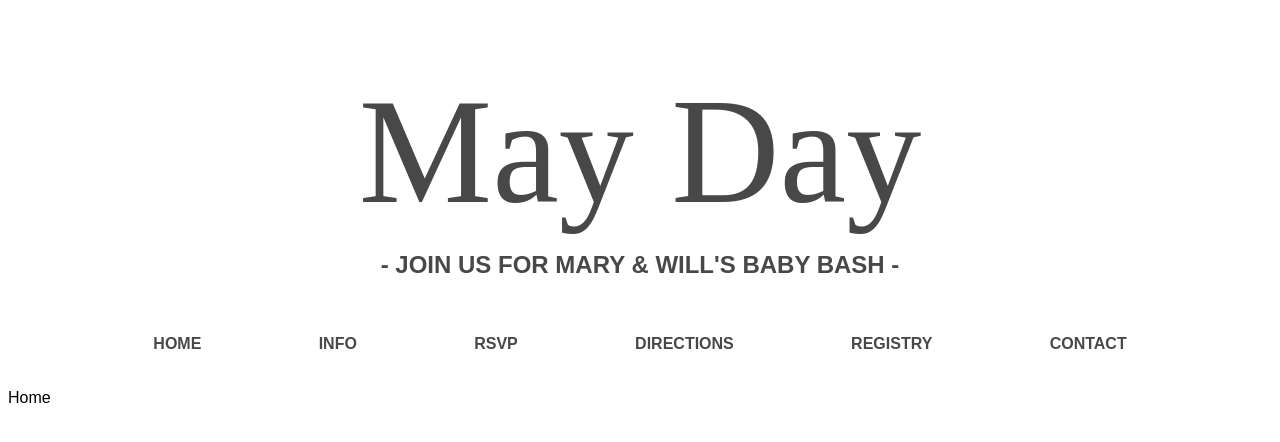
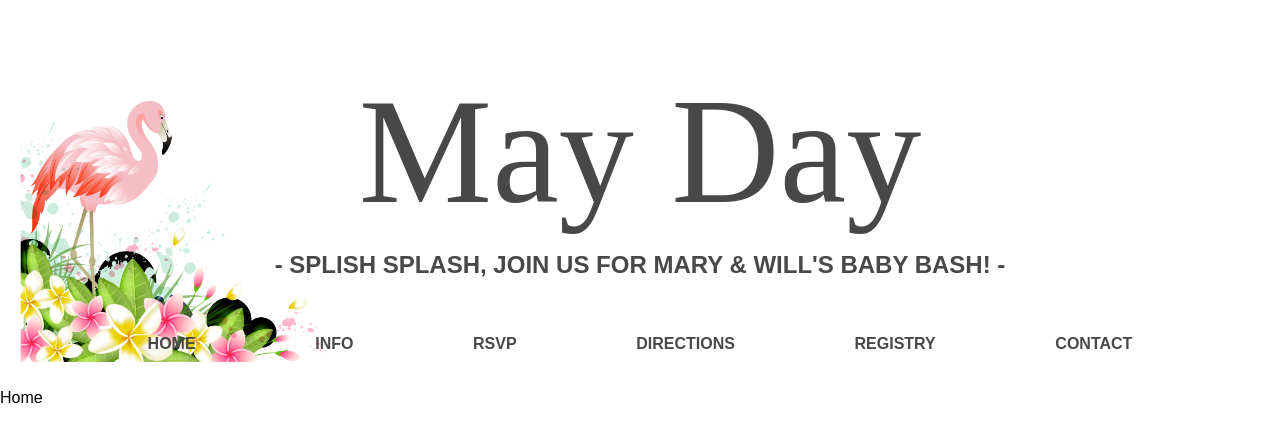
Before and after one commit to marybees/mayday, a React (Create React App) app: page / in a window 1280 px wide. Shown: the top 442 px of the page. Built offline with nearby package versions, Linux system fonts and the light colour scheme; the HTML template or start-up script is replaced by a standard one.

Commit message:
Add background image

```diff
--- a/src/App.js
+++ b/src/App.js
@@ -1,6 +1,7 @@
 import React from "react";
 import { BrowserRouter as Router, Routes, Route } from "react-router-dom";
 import "./index.css";
+import styled from "styled-components";
 import Nav from "./Nav";
 import Contact from "./Contact";
 import Registry from "./Registry";
@@ -10,8 +11,13 @@ import Info from "./Info";
 import Home from "./Home";
 
 function App() {
+
+  const RouterContainer = styled.div`
+    margin: 0;
+    padding: 0;
+  `
   return (
-    <>
+    <RouterContainer>
       <Router>
         <Nav />
         <Routes>
@@ -23,7 +29,7 @@ function App() {
           <Route exact path="/" element={<Home />}></Route>
         </Routes>
       </Router>
-    </>
+    </RouterContainer>
   );
 }
 
--- a/src/Nav.js
+++ b/src/Nav.js
@@ -1,20 +1,29 @@
 import React from "react";
 import { Link } from "react-router-dom";
 import styled from "styled-components";
+import flamingoImage from "./images/flamingo.png";
 
 function Nav() {
+
+  const NavContainer = styled.div`
+    background-image: url(${flamingoImage});
+    background-position: left;
+    background-repeat: no-repeat;
+    background-size: contain;
+    margin: 0;
+  `;
 
   const NavTitle = styled.h1`
     display: flex;
     justify-content: center;
     align-items: center;
     color: #494848;
-    font-family: 'Sacramento', cursive;
+    font-family: "Sacramento", cursive;
     font-size: 150px;
     line-height: 100px;
     text-align: center;
     font-weight: 100;
-  `
+  `;
 
   const NavSubtitle = styled.h2`
     display: flex;
@@ -23,9 +32,9 @@ function Nav() {
     align-items: center;
     color: #494848;
     margin-top: -50px;
-  `
+  `;
 
-  const NavContainer = styled.nav`
+  const NavLinkContainer = styled.nav`
     padding: 32px;
     text-transform: uppercase;
     display: flex;
@@ -36,34 +45,45 @@ function Nav() {
 
   const LinkText = styled.div`
     padding: 4px;
-    font-weight: 600;
-  `
+    font-weight: 800;
+  `;
 
   return (
-    <>
+    <NavContainer>
       <NavTitle>May Day</NavTitle>
-      <NavSubtitle>- JOIN US FOR MARY & WILL'S BABY BASH -</NavSubtitle>
-      <NavContainer>
-        <Link to="/" style={{ textDecoration: 'none', color: '#494848' }}>
+      <NavSubtitle>
+        - SPLISH SPLASH, JOIN US FOR MARY & WILL'S BABY BASH! -
+      </NavSubtitle>
+      <NavLinkContainer>
+        <Link to="/" style={{ textDecoration: "none", color: "#494848" }}>
           <LinkText>Home</LinkText>
         </Link>
-        <Link to="/info" style={{ textDecoration: 'none', color: '#494848' }}>
+        <Link to="/info" style={{ textDecoration: "none", color: "#494848" }}>
           <LinkText>Info</LinkText>
         </Link>
-        <Link to="/rsvp" style={{ textDecoration: 'none', color: '#494848' }}>
+        <Link to="/rsvp" style={{ textDecoration: "none", color: "#494848" }}>
           <LinkText>RSVP</LinkText>
         </Link>
-        <Link to="/directions" style={{ textDecoration: 'none', color: '#494848' }}>
+        <Link
+          to="/directions"
+          style={{ textDecoration: "none", color: "#494848" }}
+        >
           <LinkText>Directions</LinkText>
         </Link>
-        <Link to="/registry" style={{ textDecoration: 'none', color: '#494848' }}>
+        <Link
+          to="/registry"
+          style={{ textDecoration: "none", color: "#494848" }}
+        >
           <LinkText>Registry</LinkText>
         </Link>
-        <Link to="/contact" style={{ textDecoration: 'none', color: '#494848' }}>
+        <Link
+          to="/contact"
+          style={{ textDecoration: "none", color: "#494848" }}
+        >
           <LinkText>Contact</LinkText>
         </Link>
-      </NavContainer>
-    </>
+      </NavLinkContainer>
+    </NavContainer>
   );
 }
 
--- a/src/index.css
+++ b/src/index.css
@@ -1,3 +1,10 @@
+html {
+    margin: 0;
+    padding: 0;
+}
+
 body {
     font-family: 'Alegreya Sans', sans-serif;
+    margin: 0;
+    padding: 0;
 }
```
Also changed, not shown: src/images/flamingo.png (added).
